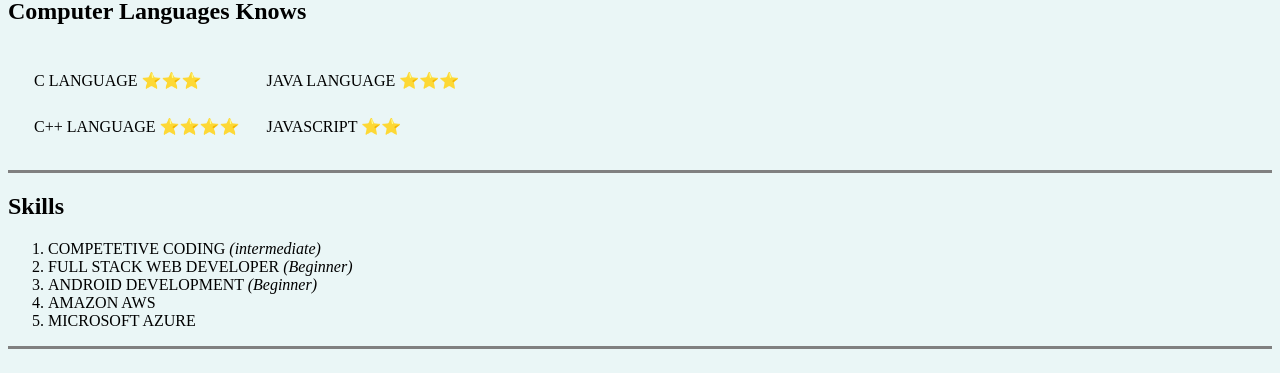
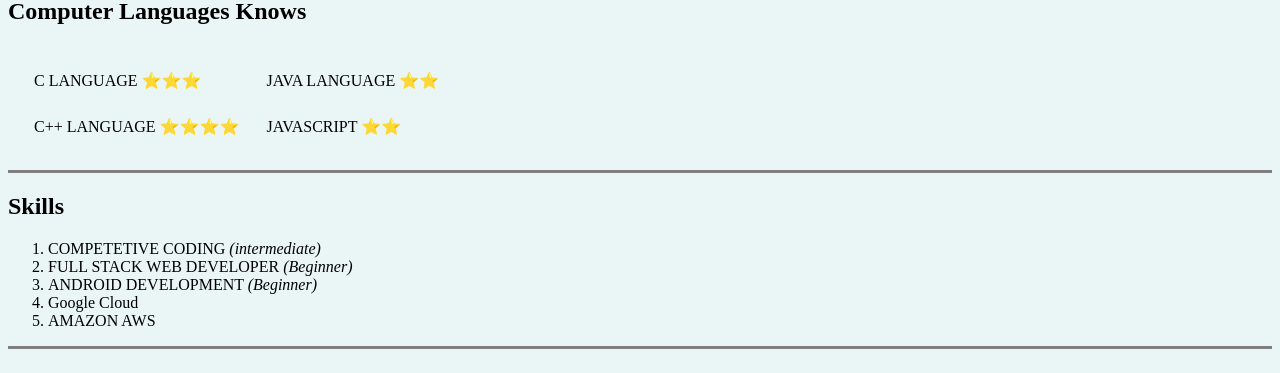
Before and after one commit to shivesh41kr/CV, a plain HTML site: page index.html in a window 1280 px wide. Shown: the part 242-615 px from the top of the page. Drawn offline with Linux system fonts and the light colour scheme.

Commit message:
Update index.html

```diff
--- a/index.html
+++ b/index.html
@@ -26,7 +26,7 @@
                 <tr>
                 <td>C LANGUAGE ⭐⭐⭐</td>
 
-                <td>JAVA LANGUAGE ⭐⭐⭐ </td>
+                <td>JAVA LANGUAGE ⭐⭐ </td>
                 </tr>
                 <tr>
                     <td>C++ LANGUAGE ⭐⭐⭐⭐</td>
@@ -47,8 +47,9 @@
             <li>COMPETETIVE CODING <em>(intermediate)</em></li>
             <li>FULL STACK WEB DEVELOPER <em>(Beginner)</em></li>
             <li>ANDROID DEVELOPMENT <EM>(Beginner)</EM></li>
+            <li>Google Cloud</li>
             <li>AMAZON AWS</li>
-            <li>MICROSOFT AZURE</li>
+
         </ol>
         <hr size="3"noshade>
         <h2>Contact Me</h2>
```
